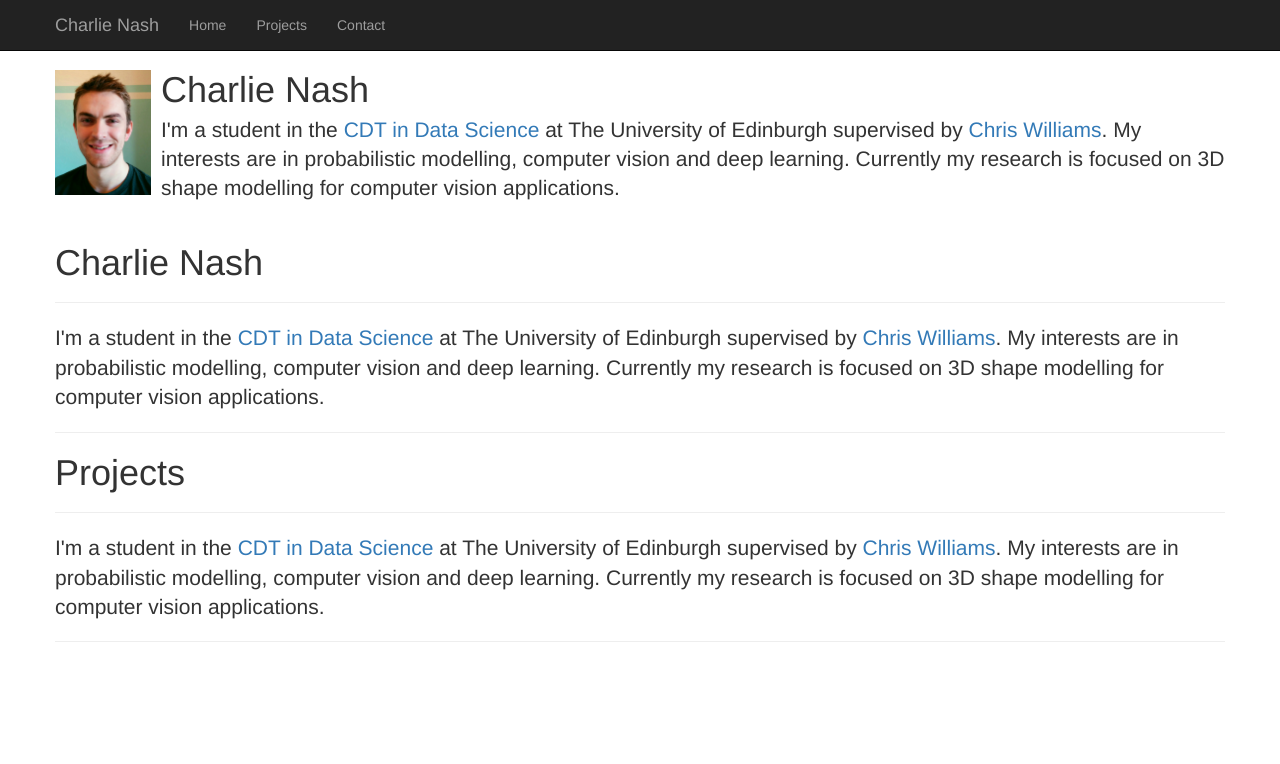
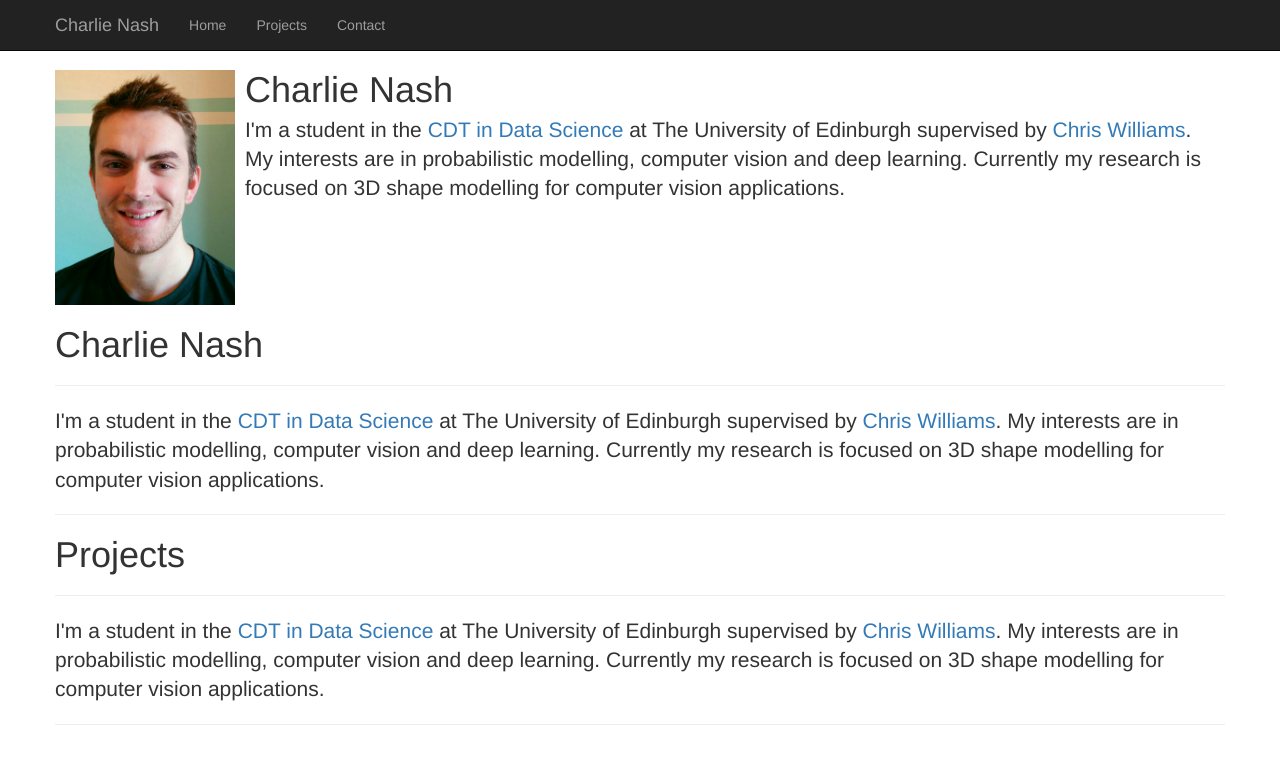
Before and after one commit to charlienash/charlienash.github.io, a Jekyll site: the page index.html, which Jekyll copies as it is, in a window 1280 px wide. Shown: the top 764 px of the page. Built offline with Jekyll 4.4.1, drawn with Linux system fonts in a browser that asks for light colours.

Commit message:
Update index.html

```diff
--- a/index.html
+++ b/index.html
@@ -78,7 +78,7 @@
 					<div class="media">
 					  <div class="media-left">
 					    <a href="#">
-					      <img class="media-object" src="assets/img/Charlie_photo.jpg" width=96px>
+					      <img class="media-object" src="assets/img/Charlie_photo.jpg" width=180px>
 					    </a>
 					  </div>
 					  <div class="media-body">
```
